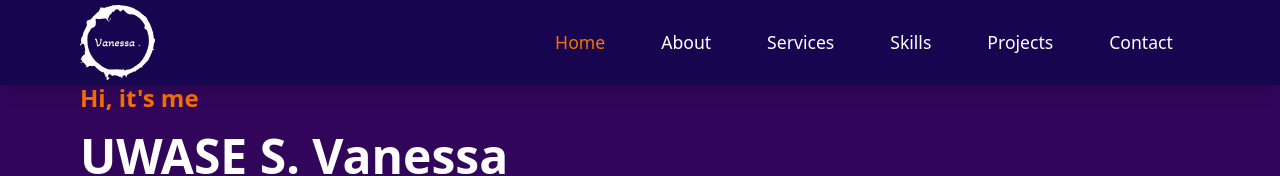
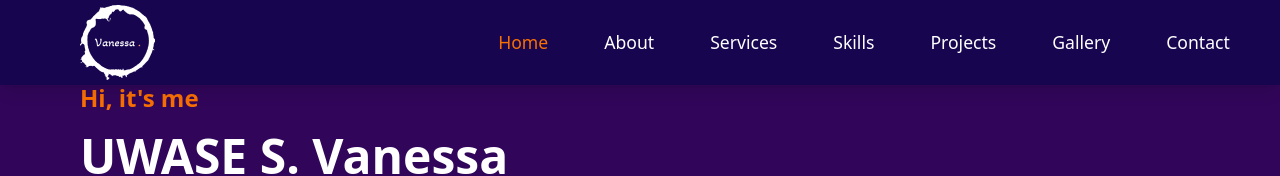
Before and after one commit to RUKUNDO-Prince/vanessa-portfolio, a React (Vite) app: page / in a window 1280 px wide. Shown: the top 176 px of the page. Built offline with nearby package versions, Linux system fonts and the light colour scheme.

Commit message:
added gallery in navlins

```diff
--- a/src/components/Navbar.jsx
+++ b/src/components/Navbar.jsx
@@ -17,7 +17,7 @@ const Navbar = () => {
     setIsOpen(false);
   };
 
-  const navLinks = ['Home', 'About', 'Services', 'Skills', 'Projects', 'Contact'];
+  const navLinks = ['Home', 'About', 'Services', 'Skills', 'Projects', 'Gallery', 'Contact'];
 
   return (
     <>
```
